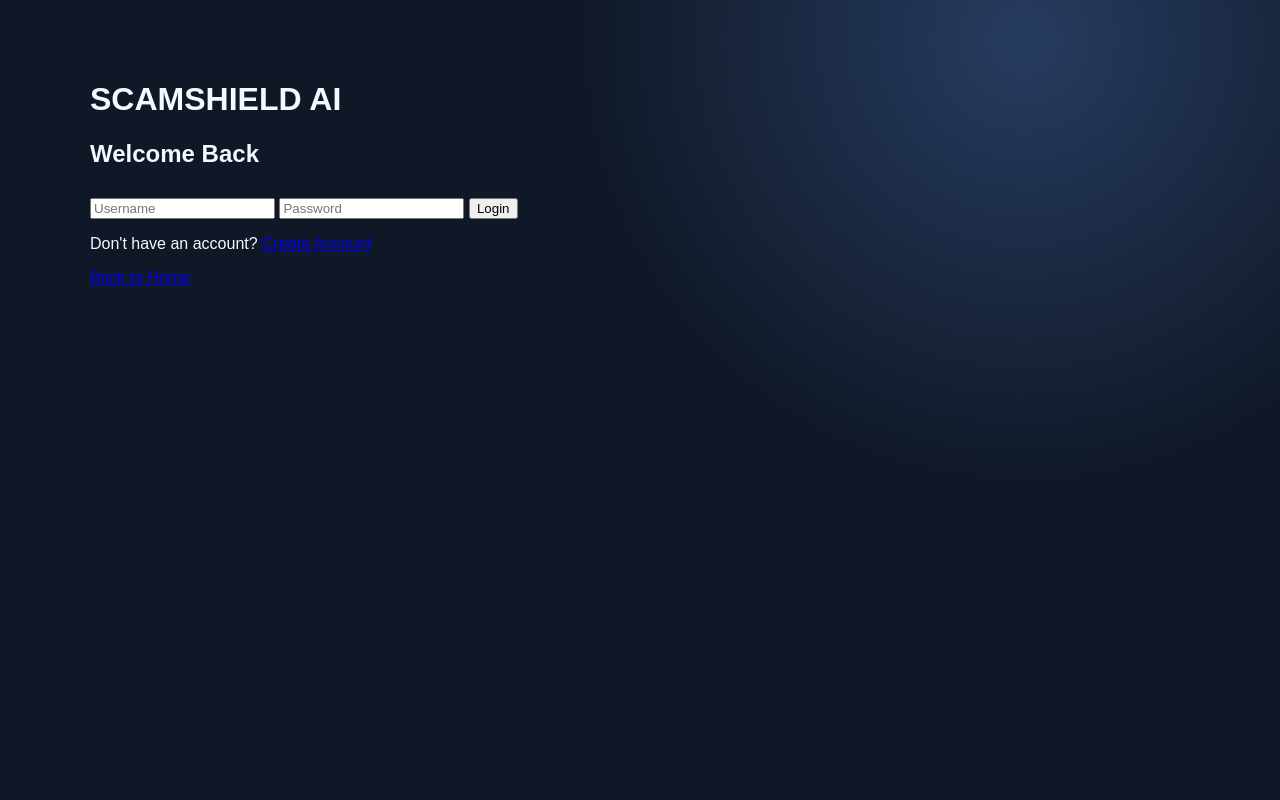
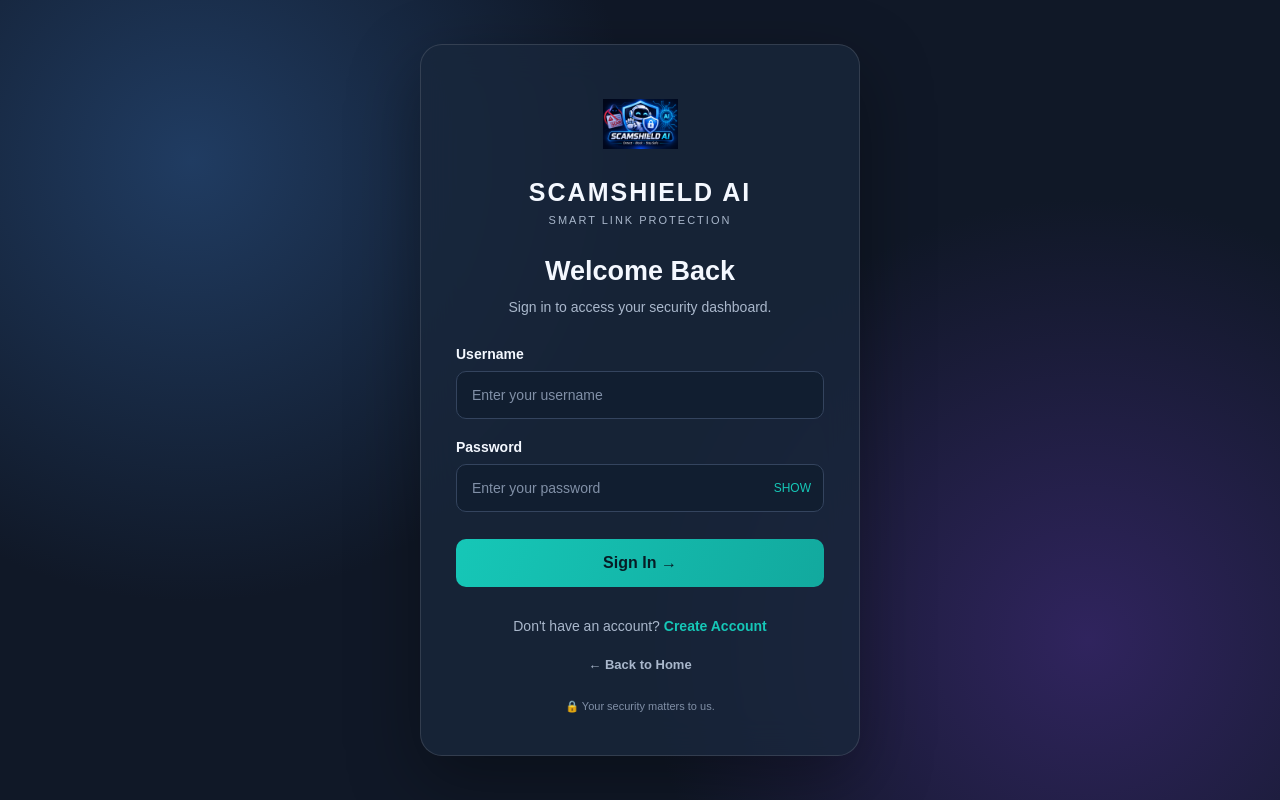
Before and after one commit to yossefayman00m-beep/SCAMSHIELD-AI-3., a Flask app: page /login in a window 1280 px wide. Run offline with Flask 3, Linux system fonts and the light colour scheme.

Commit message:
Update login.html

```diff
--- a/templates/login.html
+++ b/templates/login.html
@@ -1,30 +1,285 @@
+
 <!DOCTYPE html>
 <html lang="en">
 <head>
 <meta charset="UTF-8">
 <meta name="viewport" content="width=device-width, initial-scale=1.0">
 <title>Login | SCAMSHIELD AI</title>
-    <link rel="stylesheet" href="{{ url_for('static', filename='style.css') }}">
+
+<style>
+* {
+    box-sizing: border-box;
+    margin: 0;
+    padding: 0;
+}
+
+body {
+    min-height: 100vh;
+    font-family: Arial, sans-serif;
+    background:
+        radial-gradient(circle at 15% 20%, #203c62 0, transparent 35%),
+        radial-gradient(circle at 85% 80%, #30245e 0, transparent 35%),
+        #101827;
+    display: flex;
+    justify-content: center;
+    align-items: center;
+    padding: 25px;
+    color: #f4f8ff;
+}
+
+.login-card {
+    width: 100%;
+    max-width: 440px;
+    padding: 42px 35px;
+    border: 1px solid rgba(255,255,255,.12);
+    border-radius: 22px;
+    background: rgba(25, 39, 60, .78);
+    box-shadow: 0 25px 70px rgba(0,0,0,.35);
+    backdrop-filter: blur(18px);
+}
+
+.brand {
+    text-align: center;
+    margin-bottom: 30px;
+}
+
+.brand img {
+    width: 75px;
+    height: 75px;
+    object-fit: contain;
+    margin-bottom: 12px;
+}
+
+.brand h1 {
+    font-size: 25px;
+    letter-spacing: 2px;
+}
+
+.brand p {
+    color: #aab8cc;
+    font-size: 11px;
+    letter-spacing: 2px;
+    margin-top: 7px;
+}
+
+.heading {
+    text-align: center;
+    margin-bottom: 28px;
+}
+
+.heading h2 {
+    font-size: 27px;
+    margin-bottom: 9px;
+}
+
+.heading p {
+    color: #aab8cc;
+    font-size: 14px;
+    line-height: 1.6;
+}
+
+.flash {
+    background: rgba(255, 181, 71, .12);
+    border: 1px solid rgba(255, 181, 71, .4);
+    color: #ffcf85;
+    padding: 12px;
+    border-radius: 9px;
+    margin-bottom: 18px;
+    font-size: 13px;
+}
+
+.input-group {
+    margin-bottom: 20px;
+}
+
+label {
+    display: block;
+    margin-bottom: 9px;
+    font-size: 14px;
+    font-weight: bold;
+}
+
+.input-wrap {
+    position: relative;
+}
+
+input {
+    width: 100%;
+    padding: 15px;
+    border-radius: 10px;
+    border: 1px solid #34445e;
+    outline: none;
+    background: #111e30;
+    color: white;
+    font-size: 14px;
+    transition: .25s;
+}
+
+input:focus {
+    border-color: #16c7b7;
+    box-shadow: 0 0 0 3px rgba(22,199,183,.13);
+}
+
+input::placeholder {
+    color: #8190a7;
+}
+
+.show-password {
+    position: absolute;
+    right: 13px;
+    top: 50%;
+    transform: translateY(-50%);
+    border: none;
+    background: none;
+    color: #16c7b7;
+    cursor: pointer;
+    font-size: 12px;
+}
+
+.login-btn {
+    width: 100%;
+    padding: 15px;
+    border: none;
+    border-radius: 10px;
+    background: linear-gradient(110deg, #16c7b7, #12a99e);
+    color: #071c25;
+    font-weight: bold;
+    font-size: 16px;
+    cursor: pointer;
+    transition: .25s;
+    margin-top: 7px;
+}
+
+.login-btn:hover {
+    transform: translateY(-2px);
+    box-shadow: 0 8px 25px rgba(22,199,183,.25);
+}
+
+.bottom-text {
+    text-align: center;
+    color: #aab8cc;
+    font-size: 14px;
+    margin-top: 25px;
+    line-height: 2;
+}
+
+a {
+    color: #16c7b7;
+    text-decoration: none;
+    font-weight: bold;
+}
+
+a:hover {
+    text-decoration: underline;
+}
+
+.back-home {
+    display: block;
+    text-align: center;
+    margin-top: 17px;
+    color: #aab8cc;
+    font-size: 13px;
+}
+
+.security-note {
+    text-align: center;
+    color: #8190a7;
+    font-size: 11px;
+    margin-top: 28px;
+}
+
+@media(max-width: 480px) {
+    .login-card {
+        padding: 32px 22px;
+    }
+}
+</style>
 </head>
+
 <body>
-    <main class="auth-container">
+
+<div class="login-card">
+
+    <div class="brand">
+        <img src="{{ url_for('static', filename='d538ddeb-d47d-46ed-b900-54e9f63cf324.png') }}" alt="SCAMSHIELD AI Logo">
         <h1>SCAMSHIELD AI</h1>
+        <p>SMART LINK PROTECTION</p>
+    </div>
+
+    <div class="heading">
         <h2>Welcome Back</h2>
+        <p>Sign in to access your security dashboard.</p>
+    </div>
 
     {% with messages = get_flashed_messages() %}
         {% for message in messages %}
-                <p>{{ message }}</p>
+            <div class="flash">{{ message }}</div>
         {% endfor %}
     {% endwith %}
 
     <form method="POST">
-            <input type="text" name="username" placeholder="Username" required>
-            <input type="password" name="password" placeholder="Password" required>
-            <button type="submit">Login</button>
+
+        <div class="input-group">
+            <label for="username">Username</label>
+            <input
+                type="text"
+                id="username"
+                name="username"
+                placeholder="Enter your username"
+                autocomplete="username"
+                required>
+        </div>
+
+        <div class="input-group">
+            <label for="password">Password</label>
+            <div class="input-wrap">
+                <input
+                    type="password"
+                    id="password"
+                    name="password"
+                    placeholder="Enter your password"
+                    autocomplete="current-password"
+                    required>
+                <button type="button" class="show-password"
+                    onclick="togglePassword()">SHOW</button>
+            </div>
+        </div>
+
+        <button type="submit" class="login-btn">
+            Sign In →
+        </button>
+
     </form>
 
-        <p>Don't have an account? <a href="{{ url_for('register') }}">Create Account</a></p>
-        <a href="{{ url_for('index') }}">Back to Home</a>
-    </main>
+    <div class="bottom-text">
+        Don't have an account?
+        <a href="{{ url_for('register') }}">Create Account</a>
+    </div>
+
+    <a href="{{ url_for('index') }}" class="back-home">
+        ← Back to Home
+    </a>
+
+    <div class="security-note">
+        🔒 Your security matters to us.
+    </div>
+
+</div>
+
+<script>
+function togglePassword() {
+    const password = document.getElementById("password");
+    const button = document.querySelector(".show-password");
+
+    if (password.type === "password") {
+        password.type = "text";
+        button.textContent = "HIDE";
+    } else {
+        password.type = "password";
+        button.textContent = "SHOW";
+    }
+}
+</script>
+
 </body>
 </html>
```
Lines whose indentation alone changed are shown as unchanged.
